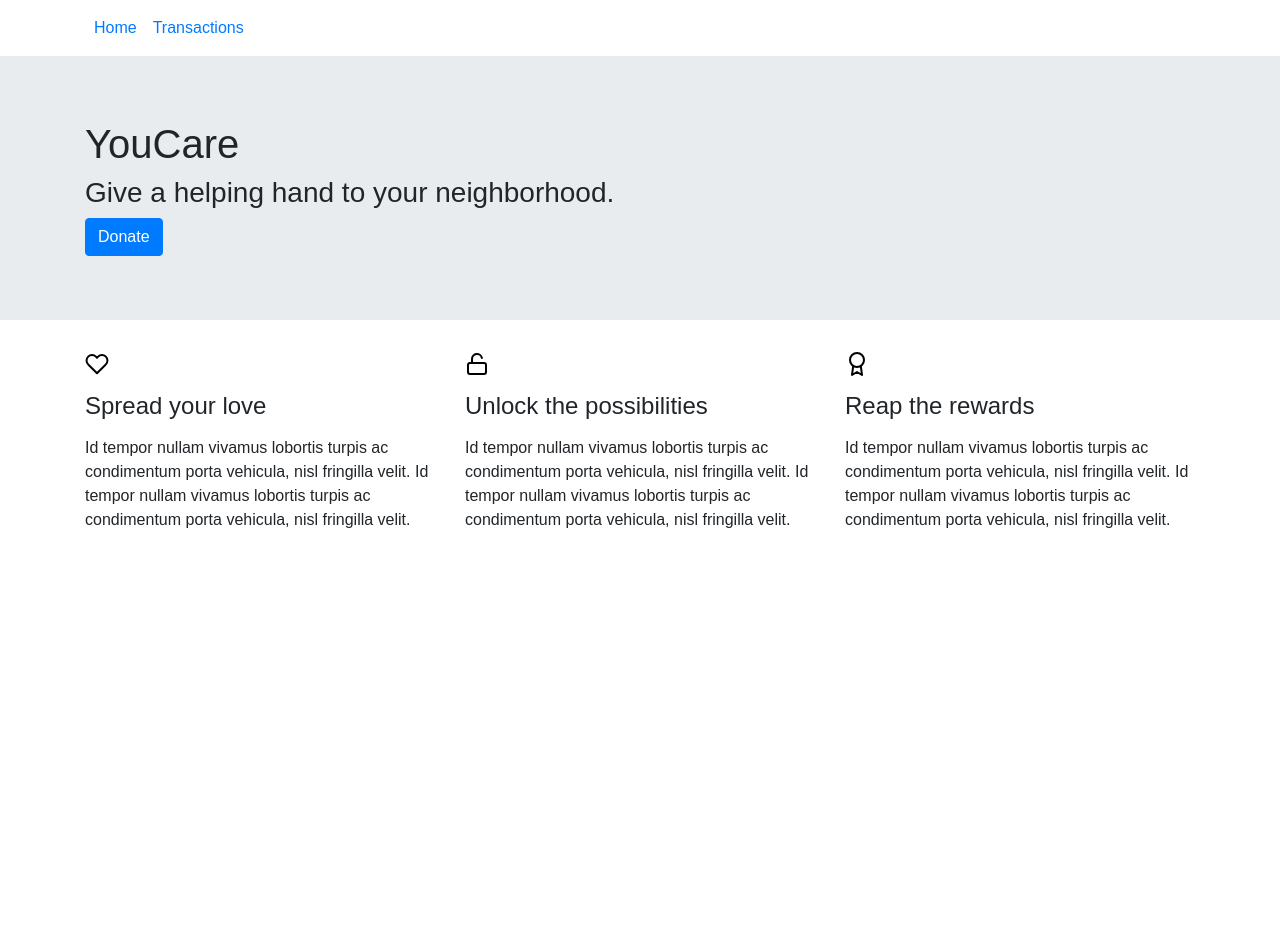
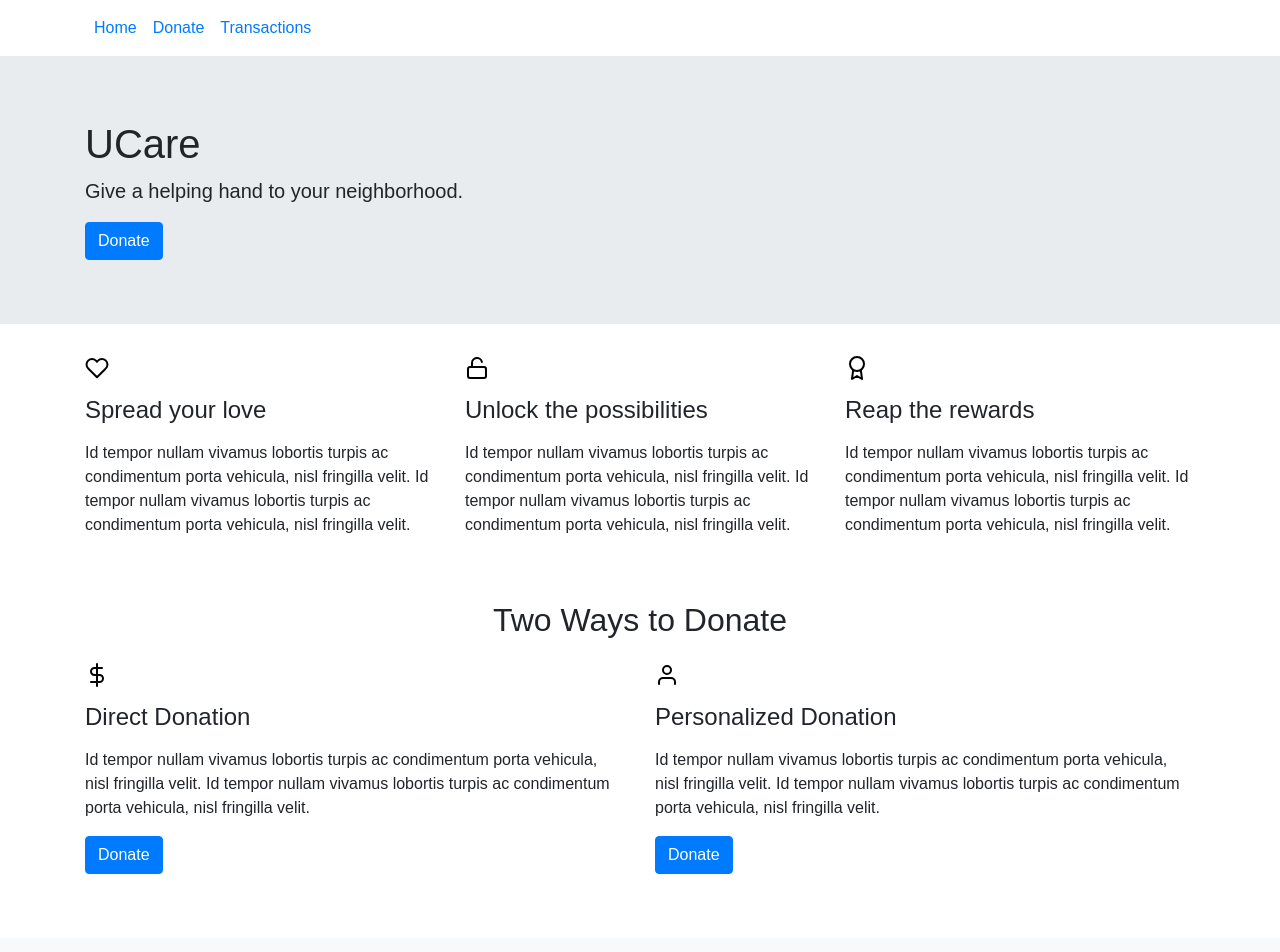
Before and after one commit to yxnely/react-delivery, a React (Create React App) app: page / in a window 1280 px wide. Shown: the top 952 px of the page. Before the commit the page ends 800 px from the top, so only its background shows below. Built offline with nearby package versions, Linux system fonts and the light colour scheme.

Commit message:
building out home page

```diff
--- a/src/index.js
+++ b/src/index.js
@@ -8,6 +8,8 @@ import './index.css';
 
 import App from './App';
 import Body from './scripts/Home/Body';
+import CallToAction from './scripts/Home/Action';
+import Footer from './scripts/Home/Footer';
 import registerServiceWorker from './registerServiceWorker';
 
 const Routes = () => (
@@ -19,12 +21,16 @@ const Routes = () => (
 						<Link className="nav-link" to="/">Home</Link>
 					</li>
 					<li className="nav-item">
+						<Link className="nav-link" to="/donate">Donate</Link>
+					</li>
+					<li className="nav-item">
 						<Link className="nav-link" to="/transactions">Transactions</Link>
 					</li>
 				</ul>
       </nav>
 
       <Route exact path="/" component={Home} />
+			<Route path="/donate" component={Donate} />
       <Route path="/transactions" component={App} />
     </div>
   </Router>
@@ -34,15 +40,20 @@ const Home = () => (
 	<div>
 		<div className="jumbotron jumbotron-fluid">
 			<div className="container">
-				<h1>YouCare</h1>
-				<h2 className="h3 mb-2">Give a helping hand to your neighborhood.</h2>
-				<button type="button" class="btn btn-primary">Donate</button>
+				<h1>UCare</h1>
+				<p className="lead">Give a helping hand to your neighborhood.</p>
+				<button type="button" className="btn btn-primary">Donate</button>
 			</div>
 		</div>
 		<Body></Body>
+		<CallToAction></CallToAction>
+		<Footer></Footer>
 	</div>
 );
 
+const Donate = () => (
+	<div className="container"></div>
+);
 
 ReactDOM.render(<Routes />, document.getElementById('root'));
 registerServiceWorker();
--- /dev/null
+++ b/src/scripts/Home/Action.js
@@ -0,0 +1,28 @@
+import React from 'react';
+
+const CallToAction = () => {
+	return (
+		<div className="mt-5">
+			<h2 className="text-center mb-4">Two Ways to Donate</h2>
+
+			<div className="container">
+				<div className="row">
+					<div className="col-md mb-3">
+						<img src="/imgs/icons/dollar-sign.svg" alt="Dollar sign icon" className="mb-3" />
+						<h3 className="mb-3 h4">Direct Donation</h3>
+						<p>Id tempor nullam vivamus lobortis turpis ac condimentum porta vehicula, nisl fringilla velit. Id tempor nullam vivamus lobortis turpis ac condimentum porta vehicula, nisl fringilla velit.</p>
+						<button type="button" className="btn btn-primary">Donate</button>
+					</div>
+					<div className="col-md mb-3">
+						<img src="/imgs/icons/user.svg" alt="User icon" className="mb-3" />
+						<h3 className="mb-3 h4">Personalized Donation</h3>
+						<p>Id tempor nullam vivamus lobortis turpis ac condimentum porta vehicula, nisl fringilla velit. Id tempor nullam vivamus lobortis turpis ac condimentum porta vehicula, nisl fringilla velit.</p>
+						<button type="button" className="btn btn-primary">Donate</button>
+					</div>
+				</div>
+			</div>
+		</div>
+	)
+}
+
+export default CallToAction;
--- /dev/null
+++ b/src/scripts/Home/Footer.js
@@ -0,0 +1,11 @@
+import React from 'react';
+
+const Footer = () => {
+	return (
+		<div className="mt-5 py-3 text-center bg-light">
+			Copyright @ YProds
+		</div>
+	)
+}
+
+export default Footer;
```
Also changed, not shown: src/scripts/Donate/Body.js (added, +11 -0 lines), public/imgs/icons/dollar-sign.svg (added), public/imgs/icons/user.svg (added).
